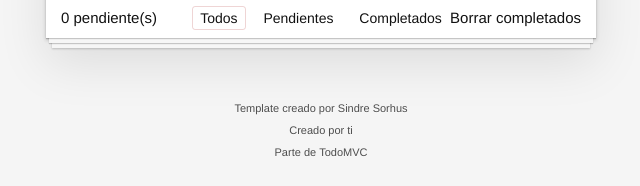
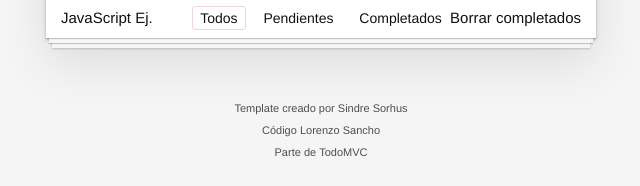
Before and after one commit to LSanchoES/Lista-ToDos, a website built with webpack: page src/index.html in a window 1280 px wide. Shown: the part 200-386 px from the top of the page, 319-959 px from the left. Built offline with nearby package versions, Linux system fonts and the light colour scheme.

Commit message:
Últimos retoques

```diff
--- a/src/index.html
+++ b/src/index.html
@@ -39,7 +39,7 @@
 			<!-- This footer should hidden by default and shown when there are todos -->
 			<footer class="footer">
 				<!-- This should be `0 items left` by default -->
-				<span class="todo-count"><strong>0</strong> pendiente(s)</span>
+				<span class="todo-count"><strong></strong> JavaScript Ej.</span>
 				<!-- Remove this if you don't implement routing -->
 				<ul class="filters">
 					<li>
@@ -60,7 +60,7 @@
 
 			<p>Template creado por <a href="http://sindresorhus.com">Sindre Sorhus</a></p>
 			<!-- Change this out with your name and url ↓ -->
-			<p>Creado por <a href="http://todomvc.com">ti</a></p>
+			<p>Código Lorenzo Sancho</p>
 			<p>Parte de <a href="http://todomvc.com">TodoMVC</a></p>
 		</footer>
 
```
Also changed, not shown: docs/index.html (+1 -1 lines).
